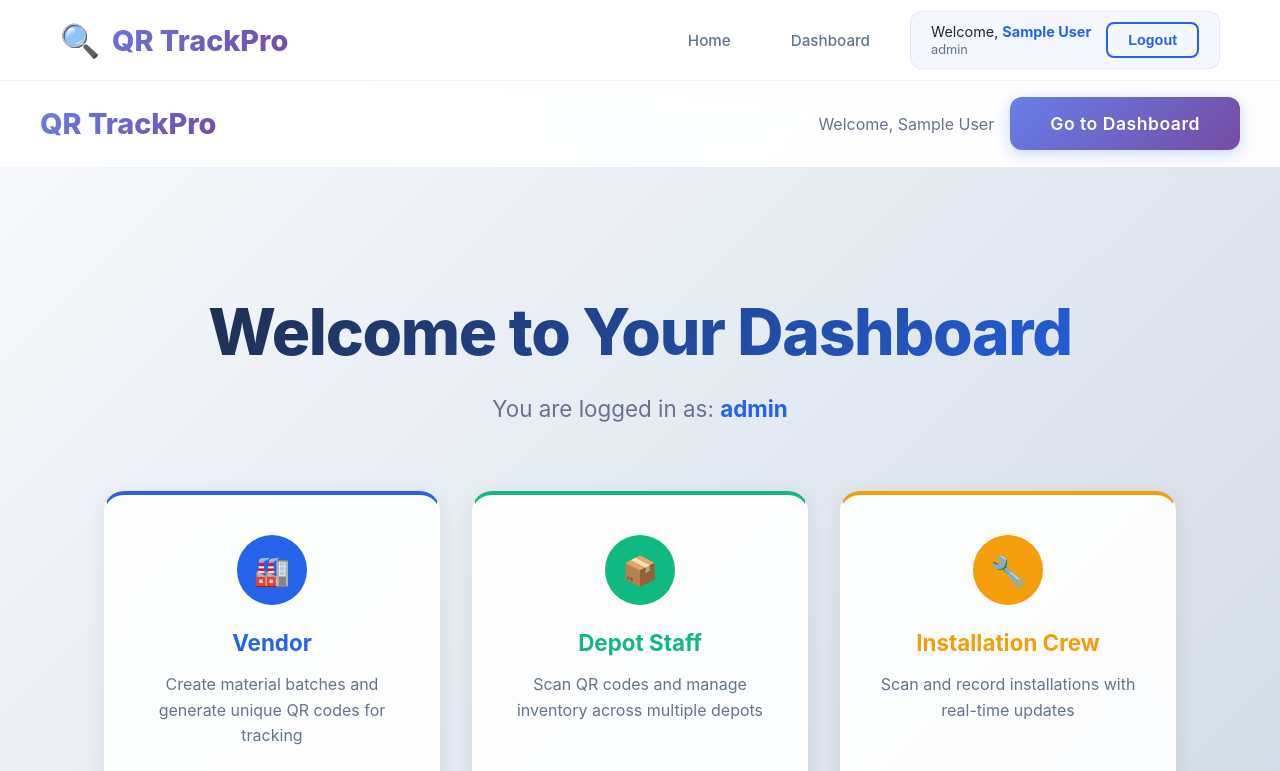
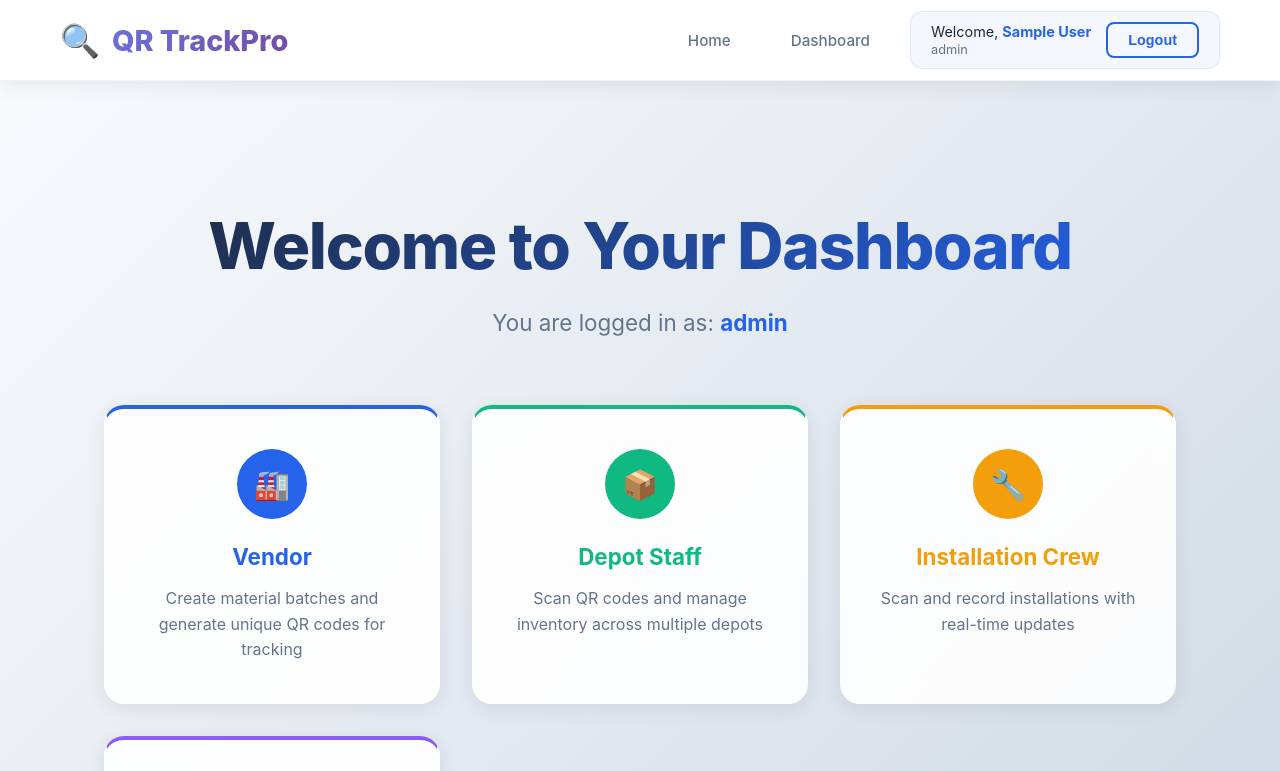
Before and after one commit to JithuMorrison/QRail, a React (Vite) app: page / in a window 1280 px wide. Shown: the top 771 px of the page. Built offline with nearby package versions, Linux system fonts and the light colour scheme; sample sign-in values are in the browser's storage.

Commit message:
feat: corrected home

```diff
--- a/src/Home.jsx
+++ b/src/Home.jsx
@@ -221,29 +221,6 @@ const Home = ({ user }) => {
   if (user) {
     return (
       <div style={containerStyle}>
-        <header style={headerStyle}>
-          <nav style={navStyle}>
-            <div style={logoStyle}>QR TrackPro</div>
-            <div style={{ display: 'flex', gap: '1rem', alignItems: 'center' }}>
-              <span style={{ color: colors.secondary }}>Welcome, {user.name}</span>
-              <Link
-                to={`/${user.role}`}
-                style={primaryButtonStyle}
-                onMouseEnter={(e) => {
-                  e.target.style.transform = 'translateY(-2px)';
-                  e.target.style.boxShadow = `0 8px 25px ${colors.primary}60`;
-                }}
-                onMouseLeave={(e) => {
-                  e.target.style.transform = 'translateY(0)';
-                  e.target.style.boxShadow = `0 4px 15px ${colors.primary}40`;
-                }}
-              >
-                Go to Dashboard
-              </Link>
-            </div>
-          </nav>
-        </header>
-
         <div style={heroStyle}>
           <h1 style={titleStyle}>Welcome to Your Dashboard</h1>
           <p style={subtitleStyle}>
```
